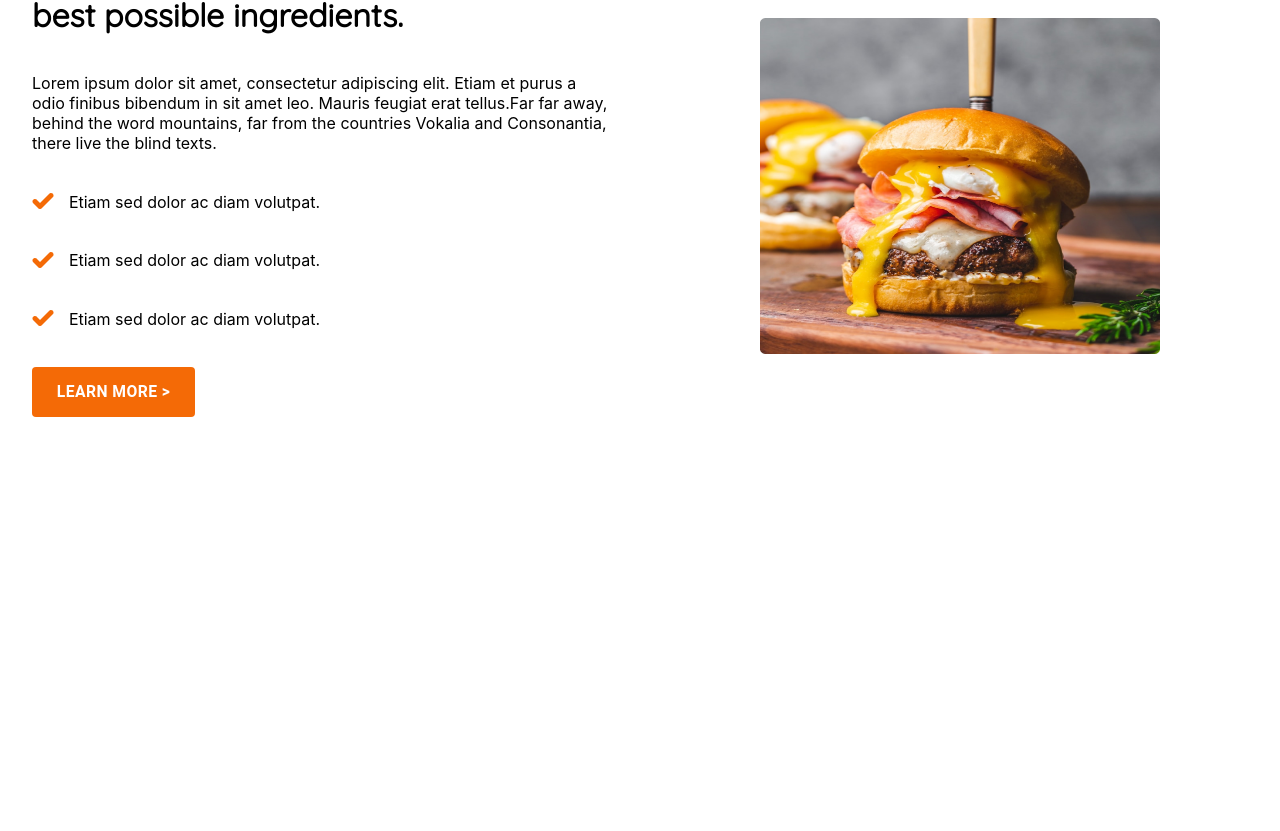
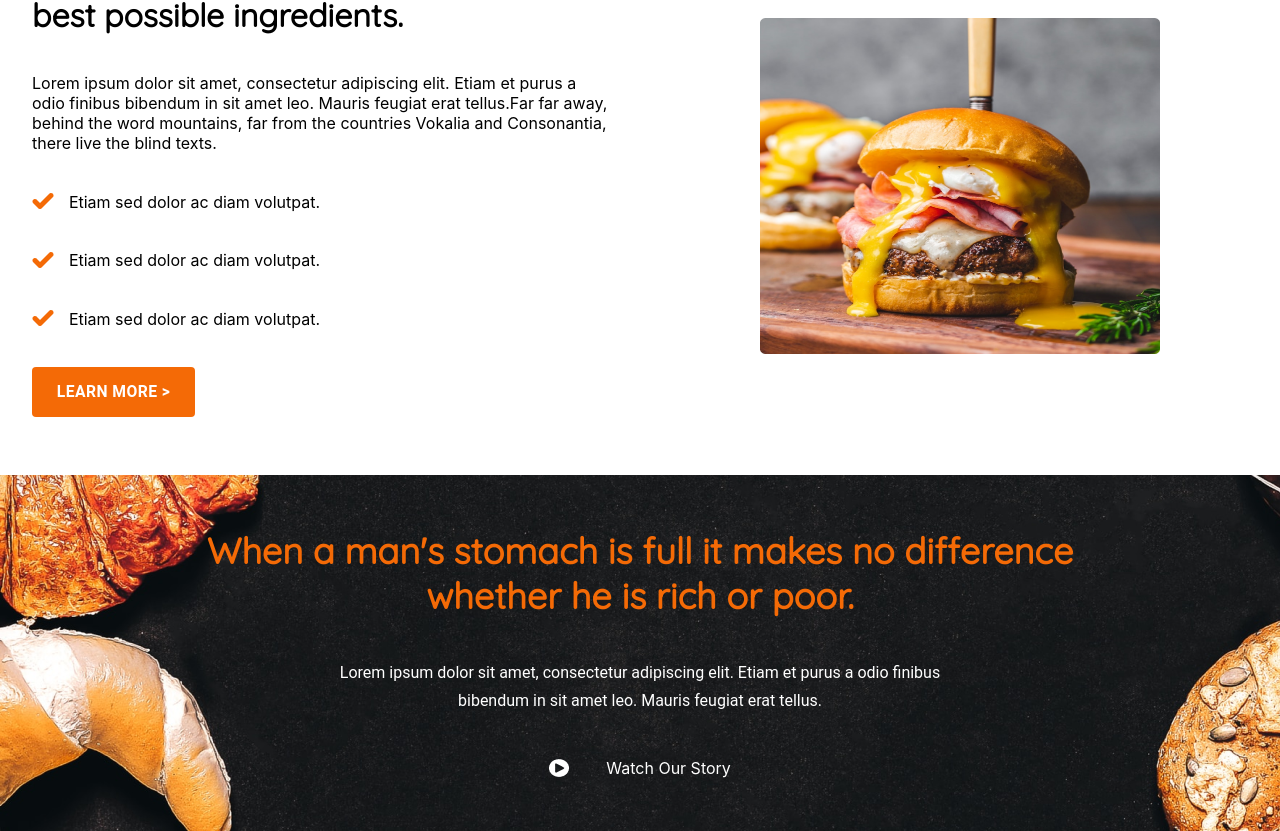
Before and after one commit to ameen-ansari/FoodDX, a React (Create React App) app: page / in a window 1280 px wide. Shown: the part 1360-2191 px from the top of the page. Before the commit the page ends 1835 px from the top, so only its background shows below. Built offline with nearby package versions, Linux system fonts and the light colour scheme; a web font is replaced by a local one.

Commit message:
make 2 components

```diff
--- a/src/Components/Articles.js
+++ b/src/Components/Articles.js
@@ -3,6 +3,7 @@ import './artitles.Module.css'
 import plate from './../Images/plate.png'
 import burger from './../Images/burger.png'
 import vecter from './../Images/Vector.png'
+import ourstory from './../Images/Vecto.png'
 import { Button } from '@mui/material'
 
 
@@ -40,6 +41,13 @@ export default function Articles() {
         </div>
         </div>
     </div>
+    <div className="artborder">
+      <p>When a man's stomach is full it makes no
+difference whether he is rich or poor.</p>
+<p>Lorem ipsum dolor sit amet, consectetur adipiscing elit. Etiam et purus a odio
+finibus bibendum in sit amet leo. Mauris feugiat erat tellus.</p>
+<div><img src={ourstory} alt="" /><p>Watch Our Story</p></div>
+    </div>
     </>
   )
 }
--- a/src/Components/artitles.Module.css
+++ b/src/Components/artitles.Module.css
@@ -93,5 +93,51 @@
     align-items: center;
 }
 .art12 > div > div {
-   width: 18rem;
+    width: 18rem;
 }
+/* -----  */
+
+.artborder {
+    display: flex;
+    /* border: 3px solid black; */
+    justify-content:space-evenly;
+    flex-direction: column ;
+    align-items:center;
+    width: 100%;
+    height: 22.25rem;
+    background: url(./../Images/gh.png);
+    z-index: -2;
+    /* opacity: 0.8; */
+}
+.artborder > p:nth-child(1){
+    /* border: 3px solid black; */
+    text-align: center;
+    font-size:2.25rem ;
+    line-height:2.825rem ;
+    font-family: 'Quicksand';
+    font-weight: 700;
+    height: 4.9rem;
+    width: 70%;
+    margin:0px auto ;
+    color: var(--orange);
+}
+.artborder > p:nth-child(2){
+    /* border: 3px solid black; */
+    color: white;
+    text-align: center;
+    font-size:1rem;
+    line-height:1.75rem ;
+    font-family: 'roboto';
+    font-weight: 400;
+    height: 2.9rem;
+    width: 50%;
+    margin:0px auto ;
+}
+.artborder > div:nth-child(3){
+  display: flex;
+  color: white;
+align-items: center;
+justify-content: space-evenly;
+width: 20%;
+margin: 0px auto;
+}
```
Also changed, not shown: src/Images/Vecto.png (added).
